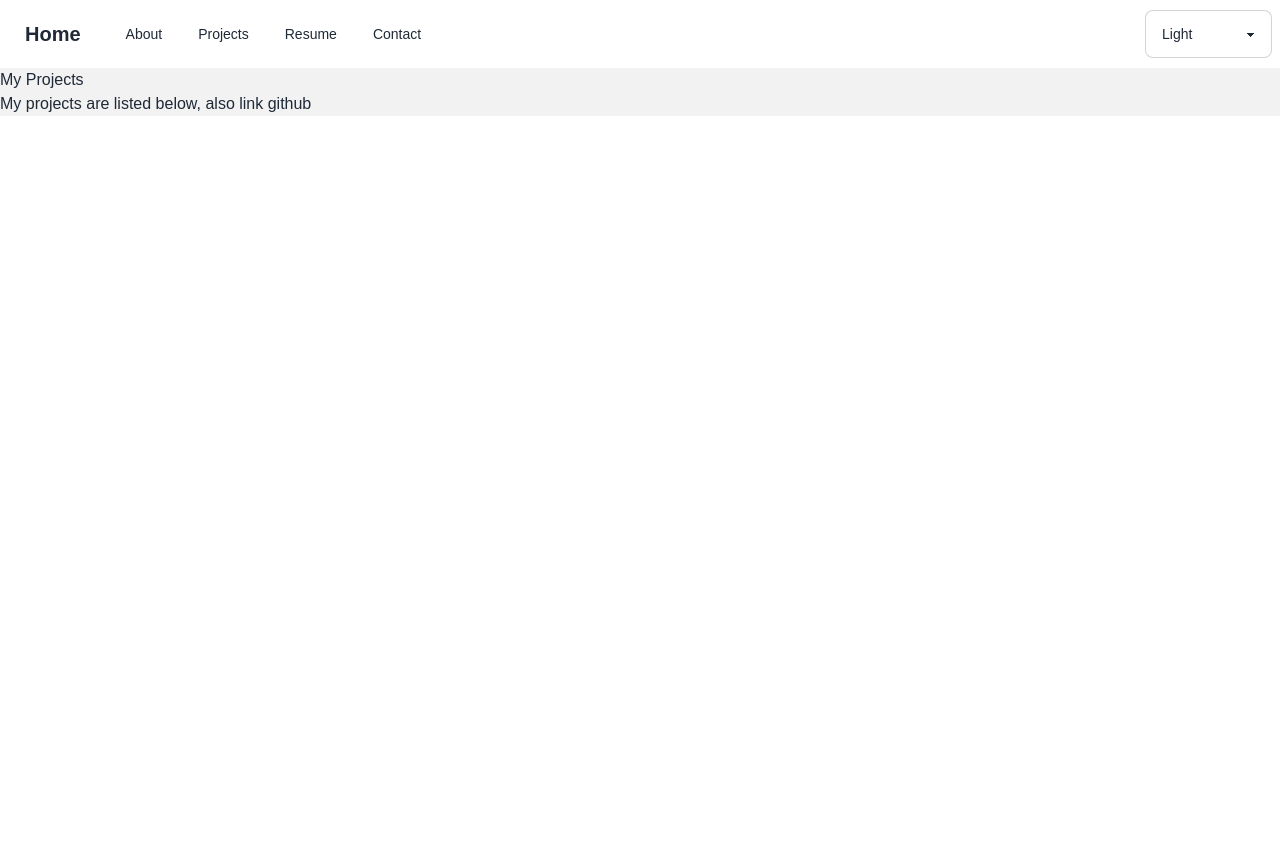
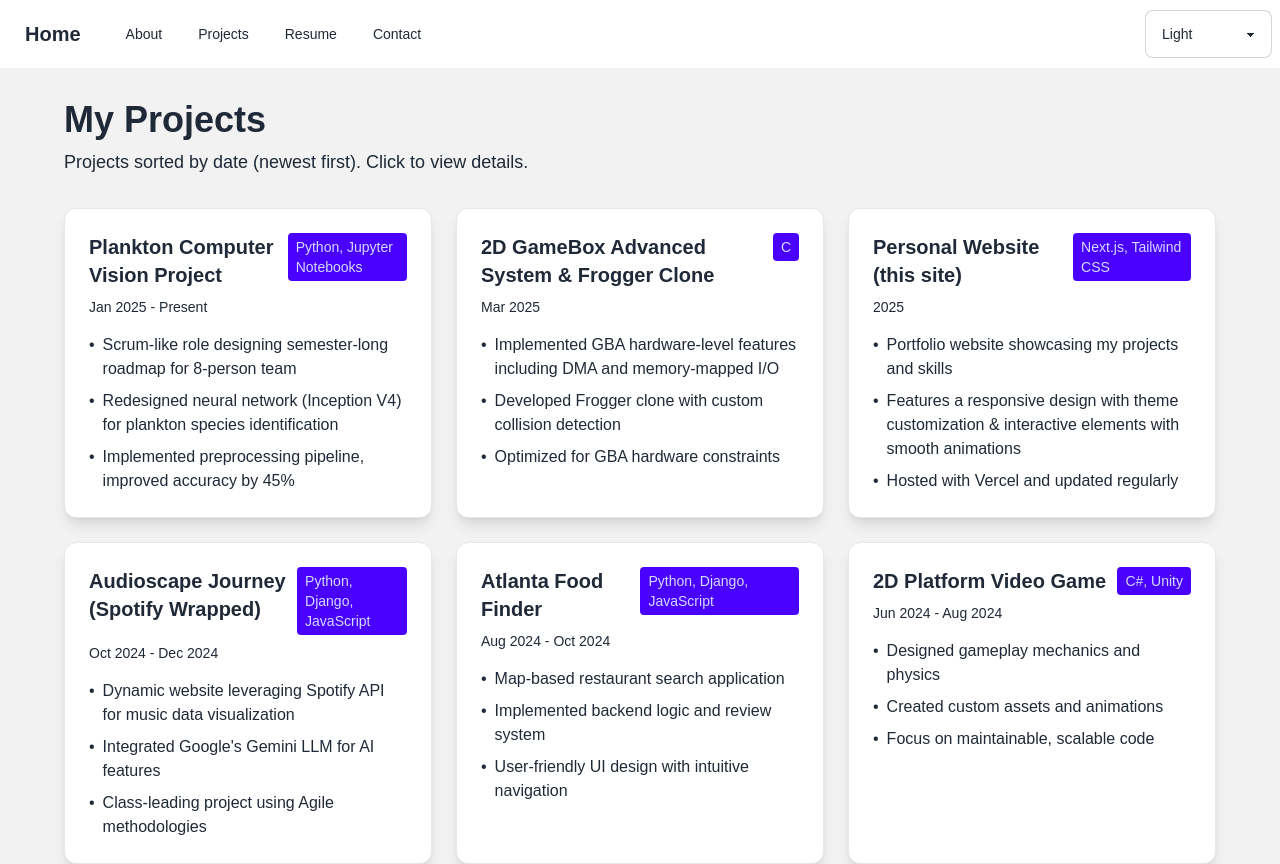
Before and after one commit to thatdudegrantt/personal-site, a Next.js app: page /projects in a window 1280 px wide. Shown: the top 864 px of the page. Before the commit the page ends 800 px from the top, so only its background shows below. Built offline with nearby package versions, Linux system fonts and the light colour scheme; no server answers.

Commit message:
updated the projects page
added animations when hovering on each project to help seperate them. in the future each project will be a button to show a description w/ photos or a video demo.

```diff
--- a/src/app/projects/page.js
+++ b/src/app/projects/page.js
@@ -1,9 +1,112 @@
+"use client";
+export default function Projects() {
+    const projects = [
+        {
+            title: "Plankton Computer Vision Project",
+            tech: "Python, Jupyter Notebooks",
+            date: "Jan 2025 - Present",
+            description: [
+                "Scrum-like role designing semester-long roadmap for 8-person team",
+                "Redesigned neural network (Inception V4) for plankton species identification",
+                "Implemented preprocessing pipeline, improved accuracy by 45%"
+            ]
+        },
+        {
+            title: "2D GameBox Advanced System & Frogger Clone",
+            tech: "C",
+            date: "Mar 2025",
+            description: [
+                "Implemented GBA hardware-level features including DMA and memory-mapped I/O",
+                "Developed Frogger clone with custom collision detection",
+                "Optimized for GBA hardware constraints"
+            ]
+        },
+        {
+            title: "Personal Website (this site)",
+            tech: "Next.js, Tailwind CSS",
+            date: "2025",
+            description: [
+                "Portfolio website showcasing my projects and skills",
+                "Features a responsive design with theme customization & interactive elements with smooth animations",
+                "Hosted with Vercel and updated regularly"
+            ]
+        },
+        {
+            title: "Audioscape Journey (Spotify Wrapped)",
+            tech: "Python, Django, JavaScript",
+            date: "Oct 2024 - Dec 2024",
+            description: [
+                "Dynamic website leveraging Spotify API for music data visualization",
+                "Integrated Google's Gemini LLM for AI features",
+                "Class-leading project using Agile methodologies"
+            ]
+        },
+        {
+            title: "Atlanta Food Finder",
+            tech: "Python, Django, JavaScript",
+            date: "Aug 2024 - Oct 2024",
+            description: [
+                "Map-based restaurant search application",
+                "Implemented backend logic and review system",
+                "User-friendly UI design with intuitive navigation"
+            ]
+        },
+        {
+            title: "2D Platform Video Game",
+            tech: "C#, Unity",
+            date: "Jun 2024 - Aug 2024",
+            description: [
+                "Designed gameplay mechanics and physics",
+                "Created custom assets and animations",
+                "Focus on maintainable, scalable code"
+            ]
+        },
+        {
+            title: "Secure Password Generator",
+            tech: "Python",
+            date: "Spring 2023",
+            description: [
+                "Random password generation with security features",
+                "Customizable length and character sets",
+                "Command-line interface (it was my first cs project, so more simple)"
+            ]
+        }
+    ];
 
-export default function Projects() {
     return (
-        <div className={"bg-base-200"}>
-            <h1 className={"text-base-content"}>My Projects</h1>
-            <p className={"text-base-content"}>My projects are listed below, also link github</p>
+        <div className="min-h-screen bg-base-200 p-8">
+            <div className="max-w-6xl mx-auto">
+                <h1 className="text-4xl font-bold text-base-content mb-2">My Projects</h1>
+                <p className="text-lg text-base-content mb-8"> Projects sorted by date (newest first). Click to view
+                    details.</p>
+
+                <div className="grid grid-cols-1 md:grid-cols-2 lg:grid-cols-3 gap-6">
+                    {projects.map((project, index) => (
+                        <div
+                            key={index}
+                            className="bg-base-100 rounded-xl shadow-lg overflow-hidden hover:shadow-xl transition-all duration-300 hover:-translate-y-1 border border-base-300"
+                        >
+                            <div className="p-6">
+                                <div className="flex justify-between items-start mb-2">
+                                    <h2 className="text-xl font-bold text-base-content">{project.title}</h2>
+                                    <span className="text-sm bg-primary text-primary-content px-2 py-1 rounded">
+                    {project.tech}
+                  </span>
+                                </div>
+                                <p className="text-sm text-base-content mb-4">{project.date}</p>
+                                <ul className="space-y-2">
+                                    {project.description.map((item, i) => (
+                                        <li key={i} className="text-base-content flex items-start">
+                                            <span className="mr-2">•</span>
+                                            {item}
+                                        </li>
+                                    ))}
+                                </ul>
+                            </div>
+                        </div>
+                    ))}
+                </div>
+            </div>
         </div>
     );
 }
```
